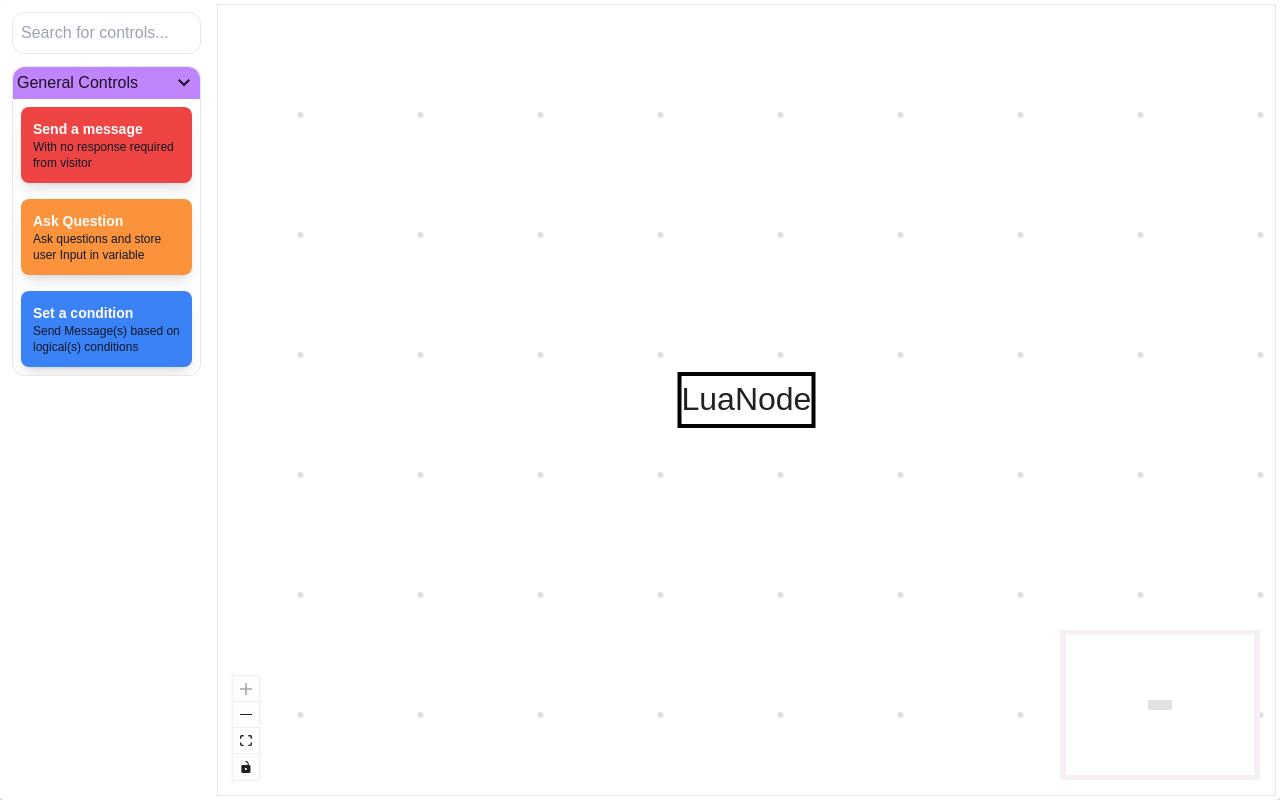
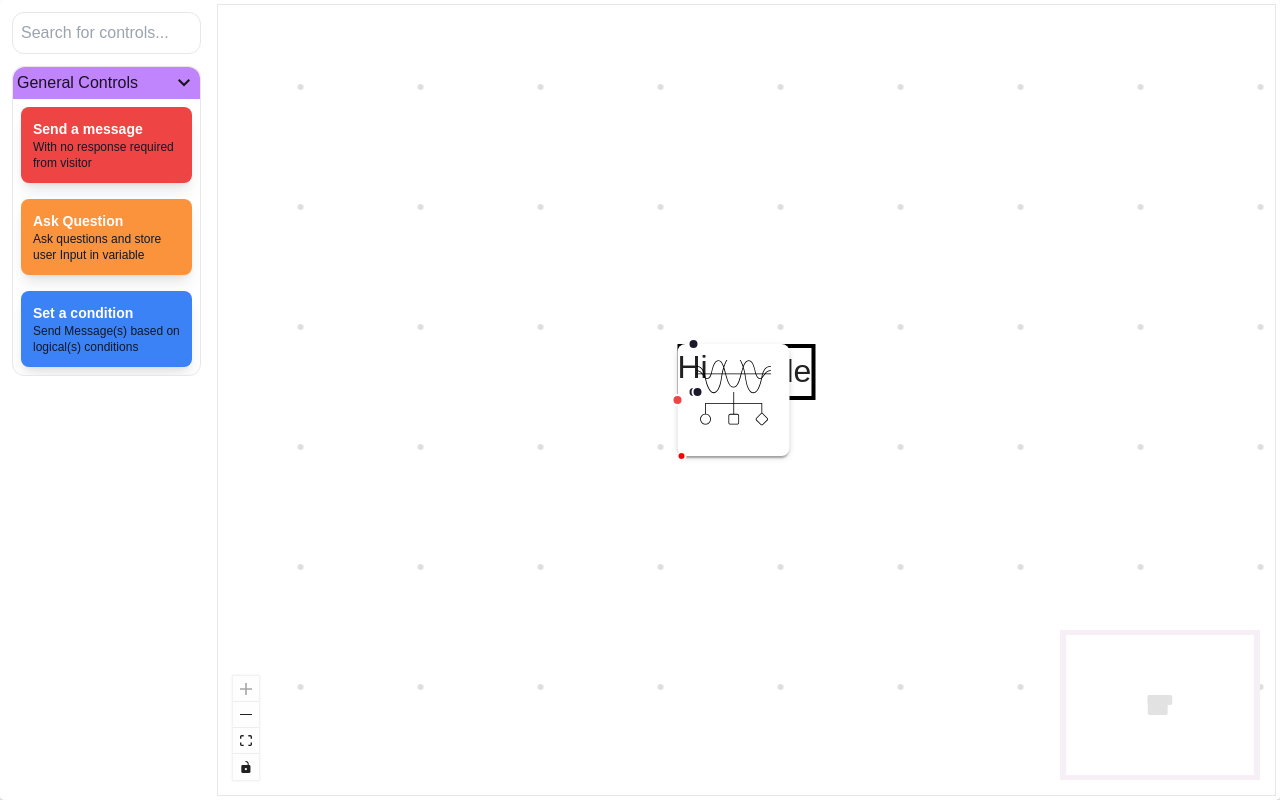
Before and after one commit to AKDODIYA8214/IVR-FrontEnd, a Next.js app: page / in a window 1280 px wide. Built offline with nearby package versions, Linux system fonts and the light colour scheme.

Commit message:
added nodes

```diff
--- /dev/null
+++ b/src/views/IVR/componets/nodes/IVRNode.tsx
@@ -0,0 +1,29 @@
+import React from 'react';
+import { Box, Card, Typography, IconButton, Avatar } from '@mui/material';
+// import PhoneIcon from '@mui/icons-material/Phone';
+import { Handle } from '@xyflow/react';
+
+
+const IVRNode = () => {
+  return (
+      <Card sx={{padding:'0.5rem'}}>
+       <Avatar variant='square' sizes='' src='/images/ivr.svg'/>
+       <Handle
+          type="source"
+          position="bottom"
+          id="handle-bottom"
+          style={{
+            background: 'red',
+            borderRadius: '50%',
+            left:'2px',
+            width: '2px',
+            height: '2px', // Adjust handle's position outside the node
+          }}
+        />
+       <Handle type='source' id='start' className="w-16 !bg-red-500 left-1 absolute " position={'left'} />
+       {/* <Handle type='source' position='left' className="w-16 !bg-red-500" /> */}
+      </Card>
+  );
+};
+
+export default IVRNode;
--- /dev/null
+++ b/src/views/IVR/componets/nodes/TimeNode.tsx
@@ -0,0 +1,27 @@
+import { useCallback } from 'react';
+import { Handle, Position } from '@xyflow/react';
+
+const handleStyle = { left: 10 };
+
+export function TimeNode() {
+  const onChange = useCallback((evt:any) => {
+    console.log(evt.target.value);
+  }, []);
+
+  return (
+    <>
+      <Handle type="target" position={Position.Top} />
+      <div>
+        <span>Hi</span>
+      <span className="icon-[fluent-emoji-flat--timer-clock]"></span>
+      <Handle type="source" position={Position.Bottom} id="a" />
+      <Handle
+        type="source"
+        position={Position.Bottom}
+        id="b"
+        style={handleStyle}
+        />
+        </div>
+    </>
+  );
+}
--- a/src/views/IVRAddEditView.tsx
+++ b/src/views/IVRAddEditView.tsx
@@ -6,9 +6,13 @@ import CustomPanel from "./IVR/componets/custom-components/CustomPanel";
 import { Box, Card } from "@mui/material";
 import { IVRContextProvider } from "./IVRContext";
 import { LuaNode } from "./IVR/componets/nodes/LuaNode";
+import IVRNode from "./IVR/componets/nodes/IVRNode";
+import { TimeNode } from "./IVR/componets/nodes/TimeNode";
 
 const nodeTypes = {
   luanode: LuaNode,
+  ivrnode:IVRNode,
+  timenode:TimeNode,
 };
 
 const defaultEdgeOptions = {
@@ -19,6 +23,16 @@ const initialNodes: any[] = [
   {
     id: "1",
     type: "luanode",
+    position: { x: 100, y: 100 },
+  },
+  {
+    id: "2",
+    type: "ivrnode",
+    position: { x: 100, y: 100 },
+  },
+  {
+    id: "3",
+    type: "timenode",
     position: { x: 100, y: 100 },
   },
 ];
```
Also changed, not shown: public/images/ivr.png (added), public/images/ivr.svg (added).
